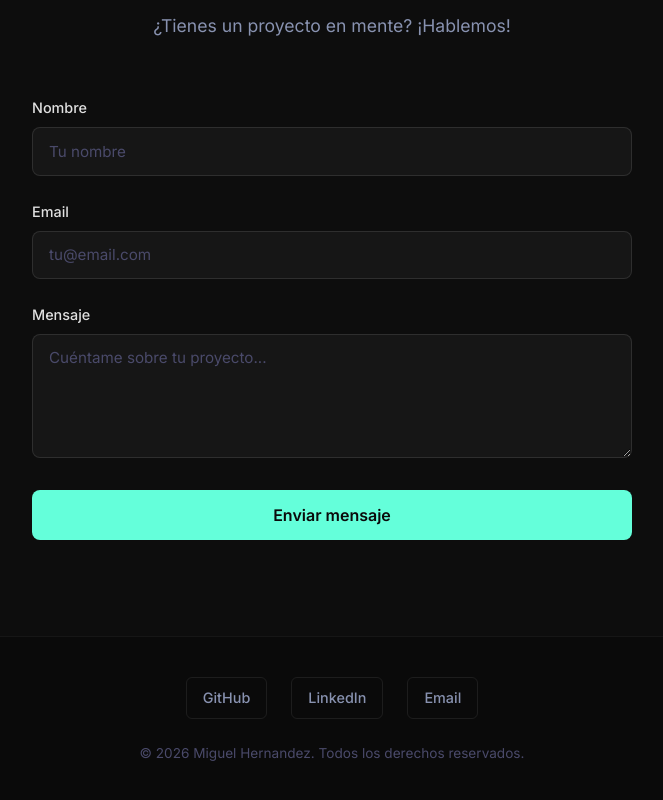
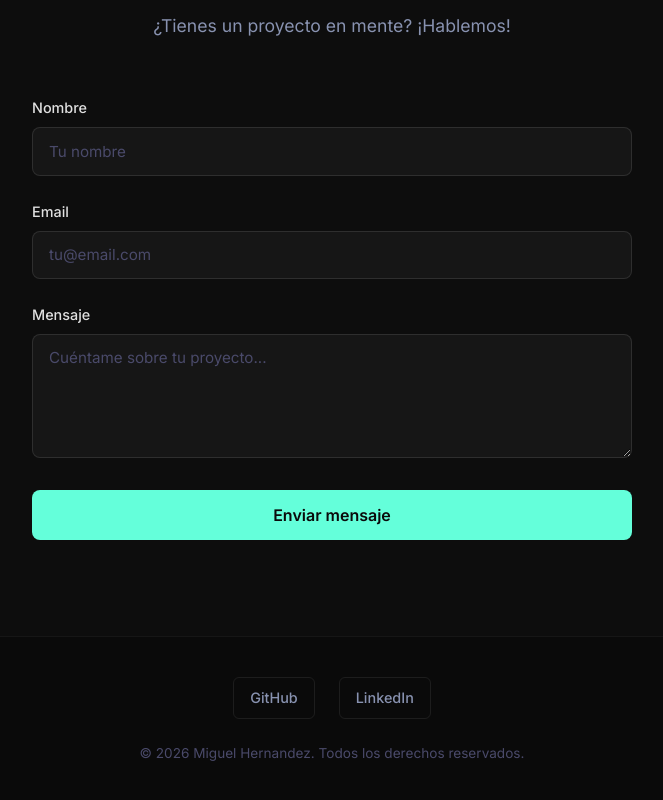
Before and after one commit to mahr-dev/portfolio, a React (Create React App) app: page / in a window 1280 px wide. Shown: the part 5994-6794 px from the top of the page, without its empty margins (308-971 px from the left). Built offline with nearby package versions, Linux system fonts and the light colour scheme; no server answers.

Commit message:
Update Footer.jsx

```diff
--- a/src/components/Footer/Footer.jsx
+++ b/src/components/Footer/Footer.jsx
@@ -9,10 +9,10 @@
     name: 'LinkedIn',
     url: 'https://www.linkedin.com/in/miguel-hern%C3%A1ndez-645a3418a/',
   },
-  {
-    name: 'Email',
-    url: 'mailto:mhernandezrdz96@gmail.com',
-  },
+  // {
+  //   name: 'Email',
+  //   url: 'mailto:mhernandezrdz96@gmail.com',
+  // },
 ];
 
 function Footer() {
```
